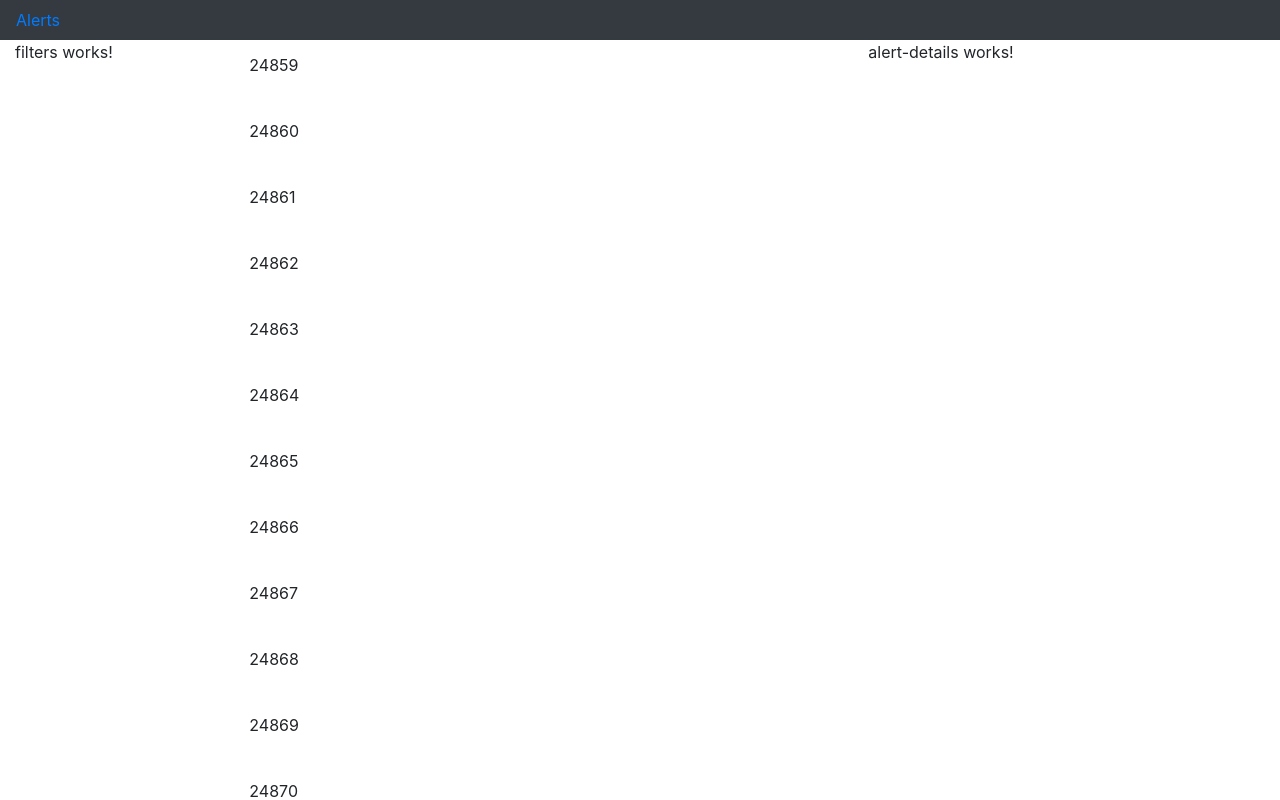
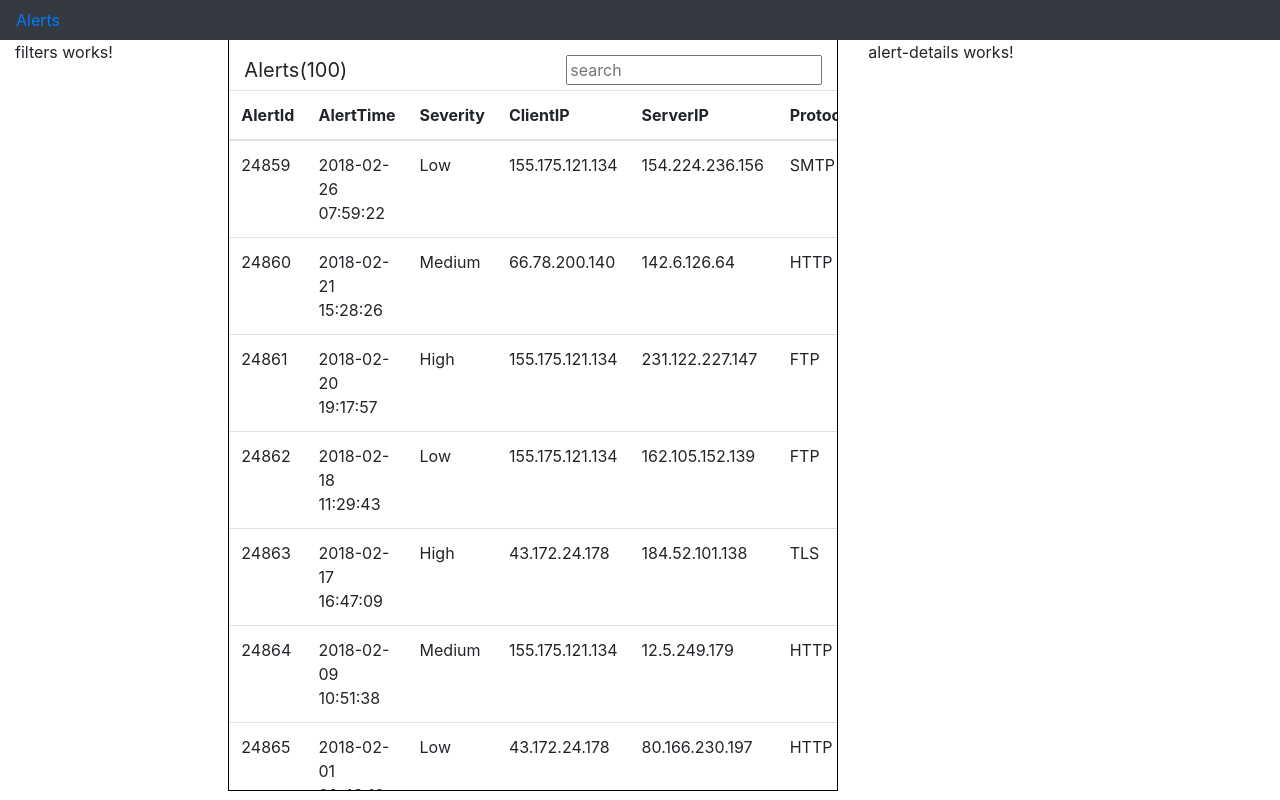
Before and after one commit to pniraula/angular6withTest, an Angular app: page / in a window 1280 px wide. Shown: the top 800 px of the page. Built offline with nearby package versions, Linux system fonts and the light colour scheme.

Commit message:
Added raw styles from alerts

```diff
--- a/src/app/components/alerts/alert-list/alert-list.component.html
+++ b/src/app/components/alerts/alert-list/alert-list.component.html
@@ -1,5 +1,34 @@
 <div class="alerts-wrapper">
-  <div class="alert" *ngFor="let alert of alerts">
-    {{alert.AlertId}}
+  <div class="alerts-header">
+    <div class="alerts-title">
+      Alerts({{alerts?.length}})
+    </div>
+    <div class="search-bar">
+      <input type="text" placeholder="search">
+    </div>
+  </div>
+  <div class="alerts-content">
+    <table class="table">
+      <thead>
+        <th scope="col">AlertId</th>
+        <th scope="col">AlertTime</th>
+        <th scope="col">Severity</th>
+        <th scope="col">ClientIP</th>
+        <th scope="col">ServerIP</th>
+        <th scope="col">Protocol</th>
+        <th scope="col">ClientCountry</th>
+      </thead>
+      <tbody>
+        <tr *ngFor="let alert of alerts">
+          <td>{{alert.AlertId}}</td>
+          <td>{{alert.AlertTime}}</td>
+          <td>{{alert.Severity}}</td>
+          <td>{{alert.ClientIP}}</td>
+          <td>{{alert.ServerIP}}</td>
+          <td>{{alert.Protocol}}</td>
+          <td>{{alert.ClientCountry}}</td>
+        </tr>
+      </tbody>
+    </table>
   </div>
 </div>
--- /dev/null
+++ b/src/app/components/alerts/alert-list/alert-list.component.scss
@@ -0,0 +1,19 @@
+.alerts-wrapper {
+  border: 1px solid #000;
+  border-top: none;
+  .alerts-header {
+    height: 50px;
+    padding:15px;
+    .alerts-title {
+      display: inline-block;
+      font-size: 20px;
+    }
+    .search-bar {
+      float: right;
+    }
+  }
+  .alerts-content{
+      height: calc(100vh - 100px);
+      overflow: auto;
+  }
+}
--- a/src/app/components/alerts/alert-list/alert-list.component.ts
+++ b/src/app/components/alerts/alert-list/alert-list.component.ts
@@ -7,7 +7,7 @@ import { Alert } from '../../../models/alert';
 @Component({
   selector: 'alert-list',
   templateUrl: './alert-list.component.html',
-  styleUrls: ['./alert-list.component.css']
+  styleUrls: ['./alert-list.component.scss']
 })
 export class AlertListComponent implements OnInit {
   public alerts:Alert[];
```
Also changed, not shown: src/app/components/alerts/alert-list/alert-list.component.css (deleted).
